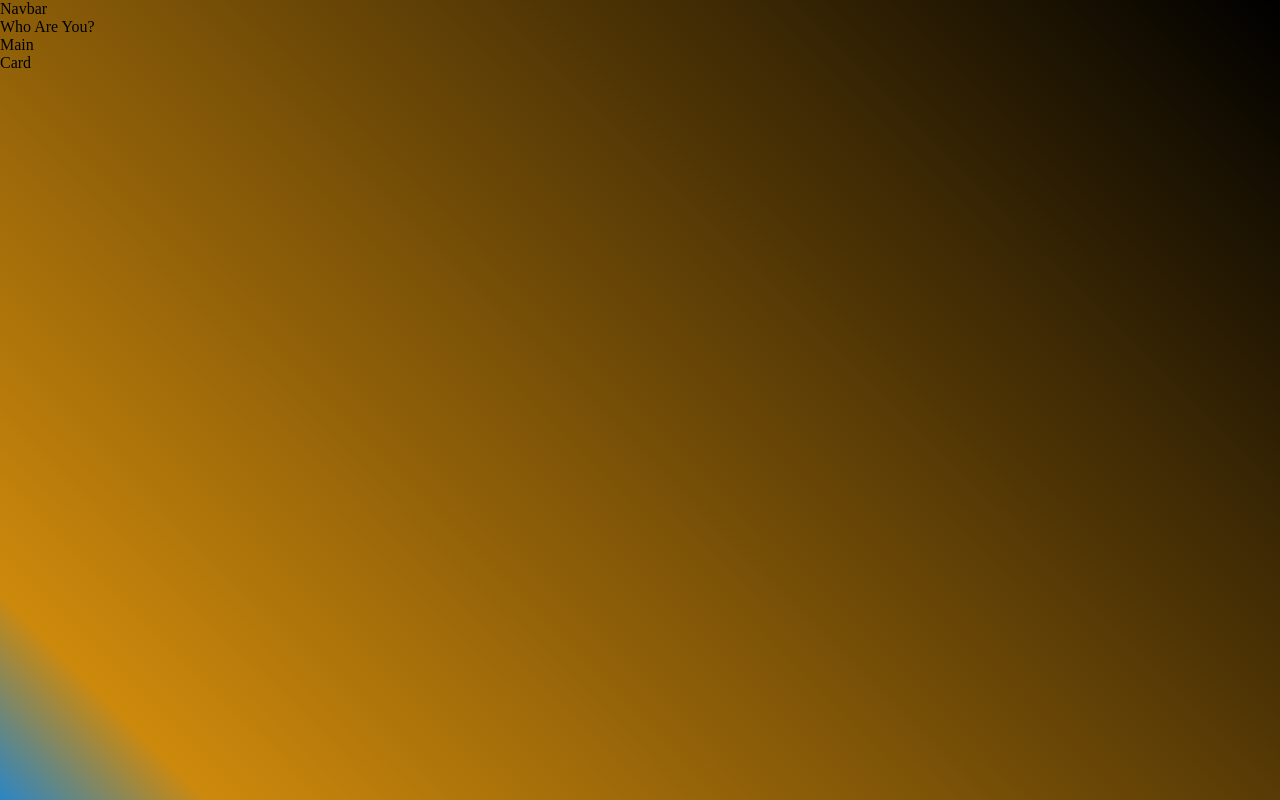
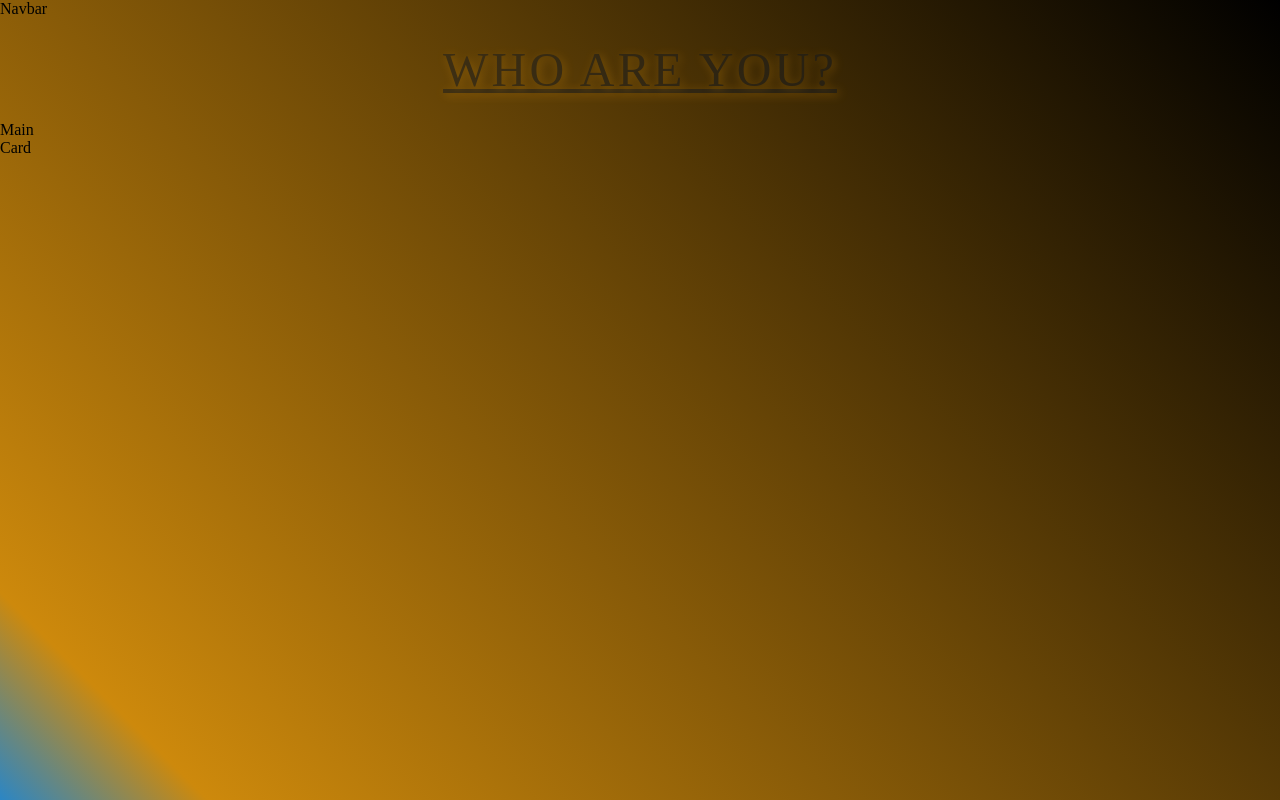
Before and after one commit to emrahugurlu2003/react-horoscope, a React (Create React App) app: page / in a window 1280 px wide. Built offline with nearby package versions, Linux system fonts and the light colour scheme; a web font is replaced by a local one.

Commit message:
ease-ün ease-out added to header.scss

```diff
--- a/src/components/header/header.scss
+++ b/src/components/header/header.scss
@@ -0,0 +1,30 @@
+@import "../../scss/variables";
+.header {
+  text-align: center;
+  margin: 1rem;
+  padding: 0.5rem;
+  .text-shadow {
+    color: $secondaryColor;
+    font-size: 3rem;
+    text-transform: uppercase;
+    text-decoration: underline;
+    letter-spacing: 0.2rem;
+    animation: flicker 0.5s ease-in-out infinite alternate;
+    transition: all 0.5s ease-in-out;
+
+    &:hover {
+      color: $cardNavBgColor;
+      cursor: pointer;
+    }
+  }
+  @keyframes flicker {
+    0% {
+      opacity: 0.5;
+      text-shadow: 2px 2px 10px $cardNavBgColor;
+    }
+    100% {
+      opacity: 1;
+      text-shadow: 2px 2px 10px $cardNavBgColor;
+    }
+  }
+}
```
